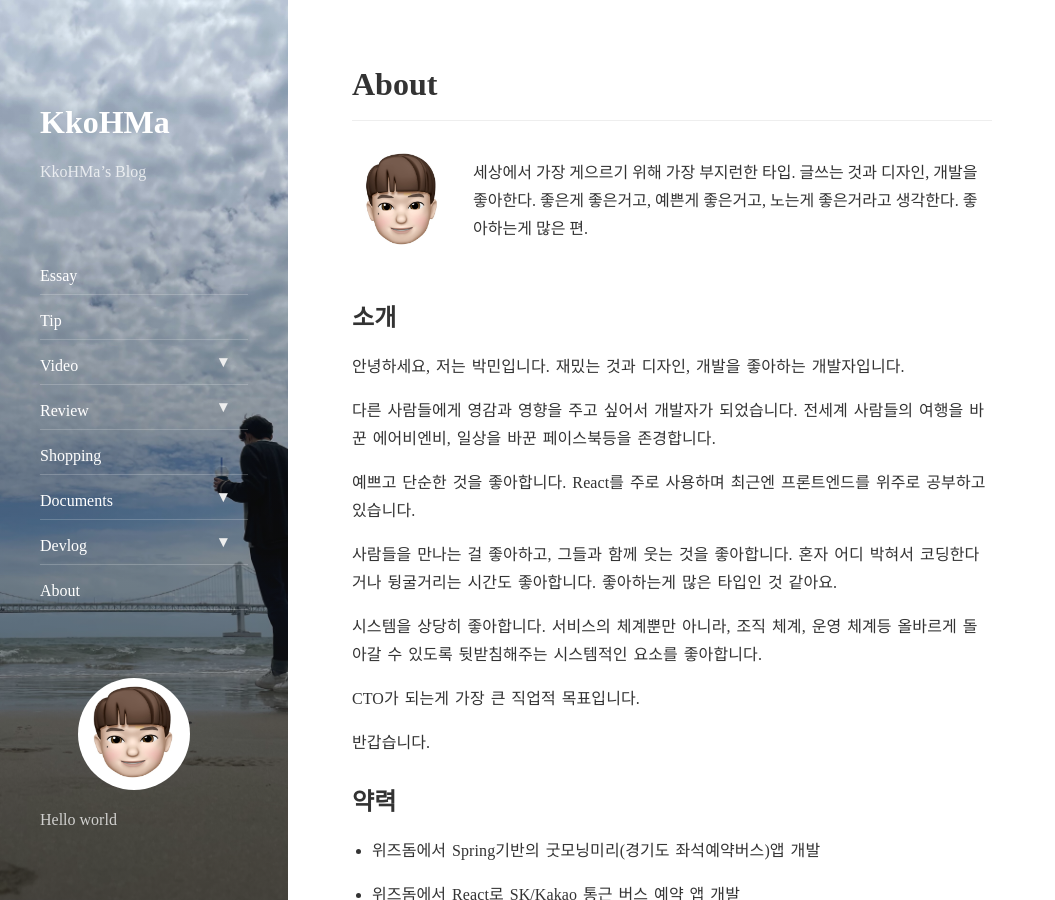
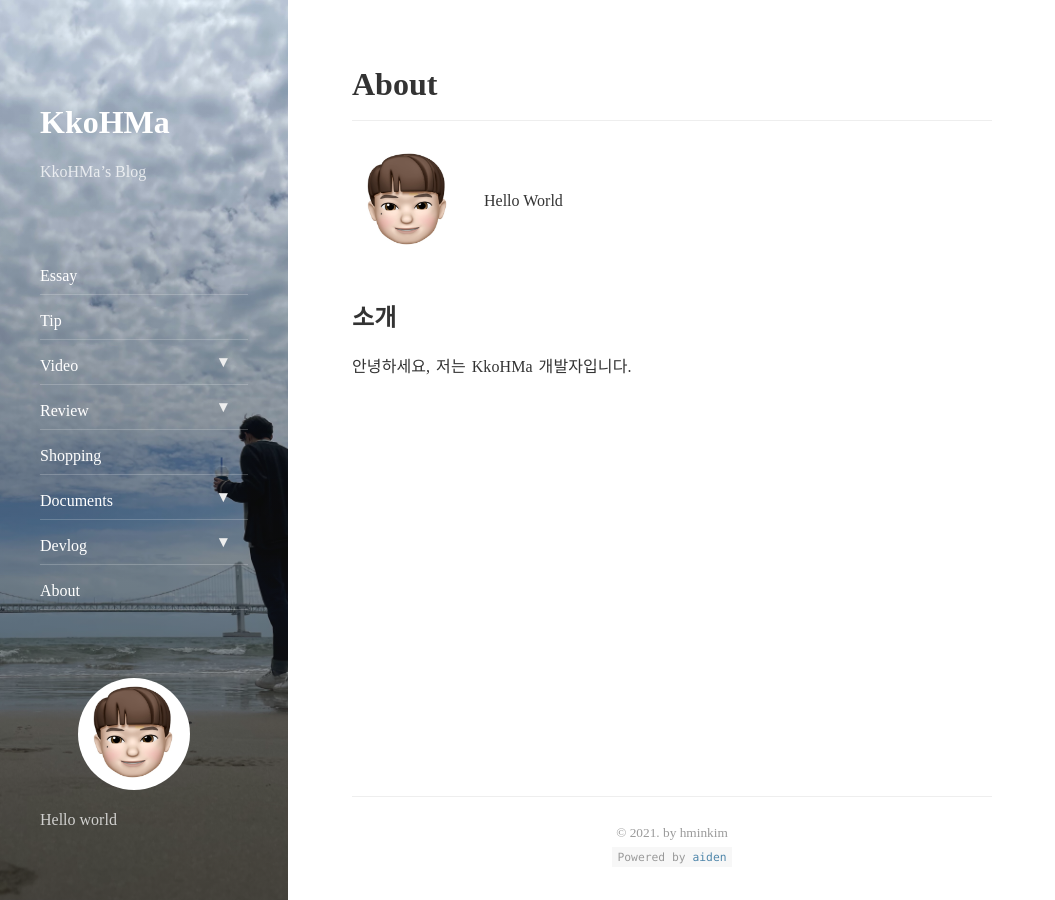
Before and after one commit to hminkim/hminkim.github.io, a Jekyll site: the page built from about.md, in a window 1280 px wide and 900 px high. Shown: the whole window, without its empty margins (0-1055 px from the left). Built offline with Jekyll 4.4.1, drawn with Linux system fonts in a browser that asks for light colours; nearby versions of some CDN libraries; some of the changed text lies outside the part shown.

Commit message:
first commit

```diff
--- a/_config.yml
+++ b/_config.yml
@@ -44,35 +44,35 @@ google_fonts:        Lato
 
 # Set your Google Analytics id to receive `pageview` events.
 # To remove Google Anaylics from your page, remove the line below.
-google_analytics:    UA-92346434-1
+google_analytics:
 
 # Setting a disqus shortname will enable the comment section on pages with `comments: true` in the front matter
-disqus_shortname:    isme2n
+disqus_shortname:    hminkim
 
 # This text will appear in the footer of every page. Markdown enabled.
-copyright:           '&copy; 2017. by isme2n'
+copyright:           '&copy; 2021. by hminkim'
 
 # Format of the permalinks
-permalink:           pretty
+permalink:
 
 # Pagination configuration (used by the `blog` layout)
-paginate:            8
-paginate_path:       '/page-:num/'
+paginate: 5
+paginate_path: '/page-:num/'
 
 # If you are upgrading form a v5 verison of Hydejack, uncomment the two lines below,
 # so that the location of the feed XML stays the same.
 # feed:
-#   path:              atom.xml
+#   path: atom.xml
 
 # Set to true when building with the `--lsi` option
 # See: https://jekyllrb.com/docs/variables/#site-variables
-# use_lsi:             true
+# use_lsi: true
 
 # Set to `true` if you don't want to show an icon after each link that opens to an external site
-# no_mark_external:    true
+# no_mark_external: true
 
 # Uncomment this line if third party plugins fail to work with dynimically loaded pages
-# disable_push_state:  true
+# disable_push_state: true
 
 # Uncomment this line if want to disable the touch drawer on mobile
 # disable_drawer: true
--- a/_data/authors.yml
+++ b/_data/authors.yml
@@ -2,14 +2,13 @@
 # Must be the same as `author` in `_config.yml`.
 # Change `qwtel` to your shortname (used in the front matter to set a page's author, e.g. `author: qwtel`).
 isme2n:
-  name:              aiden min
-  email:             zooqzqz@gmail.com
+  name: KkoHMa
+  email: hminkim2@gmail.com
 
   # Used at the bottom of each page and at the top of the `about` layout
   # Markdown enabled, can use multiple paragraphs (enabled by `|`)
   about:             |
-    세상에서 가장 게으르기 위해 가장 부지런한 타입.
-    글쓰는 것과 디자인, 개발을 좋아한다. 좋은게 좋은거고, 예쁜게 좋은거고, 노는게 좋은거라고 생각한다. 좋아하는게 많은 편.
+    Hello World
 
   # This photo will be used in the about section
   picture:
@@ -23,9 +22,9 @@ isme2n:
   # Comment/uncommet to show/hide
   # Icons appear in order, can be rearranged:
   social:
-    facebook:        zooqzqz
+    # facebook:
     # twitter:         <username>
-    # google:          <number>
+    # google: hminkim2
     # vk:              <username>
     # youtube:         <string_string_string>
     # vimeo:           <username>
@@ -33,7 +32,7 @@ isme2n:
     # spotify:         <user>/<number>
     # soundcloud:      <username>
     # lastfm:          <username>
-    # instagram:       <username>
+    instagram: hminkim2
     # flickr:          <string@string>
     # 500px:           <username>
     # dribbble:        <username>
@@ -47,7 +46,7 @@ isme2n:
     # pinterest:       <username>
     # foursquare:      <number>
     # yelp:            <string>
-    github:          isme2n
+    github: hminkim
     # stackoverflow:   <number/username>
     # npm:             <username>
     # hackernews:      <username>
@@ -58,8 +57,8 @@ isme2n:
     # delicious:       <username>
     # stumbleupon:     <username>
     # paypal:          <username>
-    email:           mailto:zooqzqz@gmail.com
-    rss:             https://isme2n.github.io/feed.xml
+    email:           mailto:hminkim2@gmail.com
+    rss:             https://hminkim.github.io/feed.xml
 
 # Another author
 mdo:
--- a/about.md
+++ b/about.md
@@ -7,58 +7,4 @@ order: 10
 
 ## 소개
 
-안녕하세요, 저는 박민입니다. 재밌는 것과 디자인, 개발을 좋아하는 개발자입니다.
-
-다른 사람들에게 영감과 영향을 주고 싶어서 개발자가 되었습니다. 전세계 사람들의 여행을 바꾼 에어비엔비, 일상을 바꾼 페이스북등을 존경합니다.
-
-예쁘고 단순한 것을 좋아합니다. React를 주로 사용하며 최근엔 프론트엔드를 위주로 공부하고 있습니다.
-
-사람들을 만나는 걸 좋아하고, 그들과 함께 웃는 것을 좋아합니다. 혼자 어디 박혀서 코딩한다거나 뒹굴거리는 시간도 좋아합니다. 좋아하는게 많은 타입인 것 같아요.
-
-시스템을 상당히 좋아합니다. 서비스의 체계뿐만 아니라, 조직 체계, 운영 체계등 올바르게 돌아갈 수 있도록 뒷받침해주는 시스템적인 요소를 좋아합니다.
-
-CTO가 되는게 가장 큰 직업적 목표입니다.
-
-반갑습니다.
-
-## 약력
-
-- 위즈돔에서 Spring기반의 굿모닝미리(경기도 좌석예약버스)앱 개발
-
-- 위즈돔에서 React로 SK/Kakao 통근 버스 예약 앱 개발
-
-- 이해라이프스타일에서 ReactNative로 홈퍼니싱 하이브리드 앱 개발
-
-- 숭실대학교 IT대학 컴퓨터학부 전공
-
-- 숭실대학교 IT대학 학생회장
-
-- 계남초/계남중/계남고 졸업
-
-- 경기도 부천 출생
-
-## 사이드프로젝트
-
-- [react-redux-material-meteor](https://github.com/isme2n/react-redux-material-meteor) - 보일러 플레이트
-
-- [48Wedding](http://48wedding.com) - 웨딩카드 만들기 서비스
-
-- [secretary](https://chrome.google.com/webstore/detail/secretary/bijcgcgbhmeemlnidoigdcnokggknikb?hl=ko) - 기사요약 크롬 확장서비스
-
-- [이미지필터](https://github.com/isme2n/react-image-filter-app) - 캔버스 이미지 필터를 공부하며 만든 샘플 앱
-
-- [유튜브 함께보기](https://youtu.be/7IFEO9D6G4Y) - 유튜브 동영상을 다른사람들과 함께 보며 대화를 나누는 앱
-
-## 발표
-
-- [GDG Summer Party 테크니컬 세션 - 자바스크립트 제대로 알기](https://www.slideshare.net/MinPark48/ss-79004233)
-
-## 강의
-
-- [React로 라이브 컴파일러 만들기](https://www.youtube.com/playlist?list=PLBrx45N7b6tkdisu8ZhKs02tEf5wDuk2W)
-
-## 하고싶은 말
-
-다양한 사이드 프로젝트 제안, 친구 제안, 번개 제안 등등 해주시면 좋아합니다.
-
-행복하세요 오늘도.
+안녕하세요, 저는 KkoHMa 개발자입니다.
```
Also changed, not shown: 4 other files.
